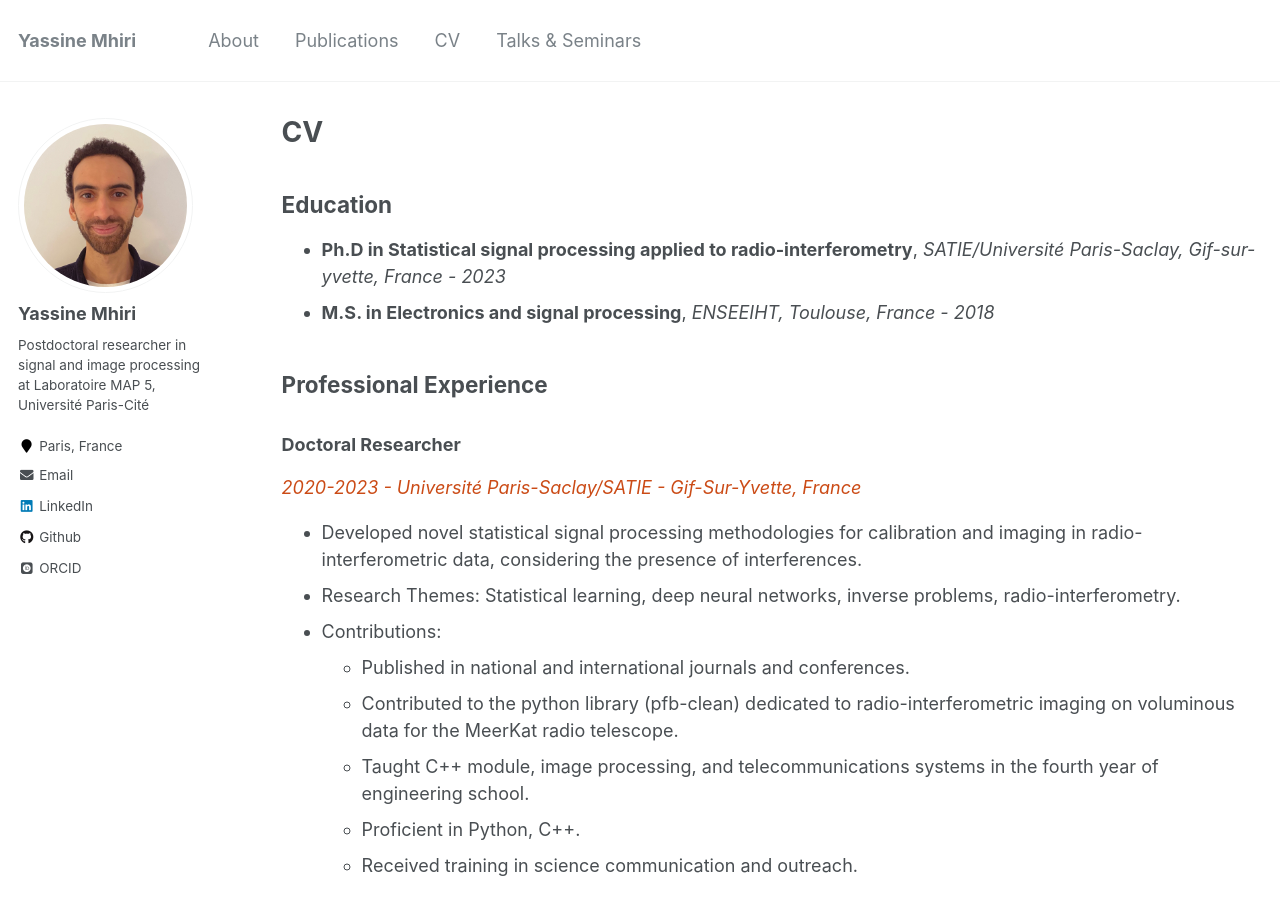
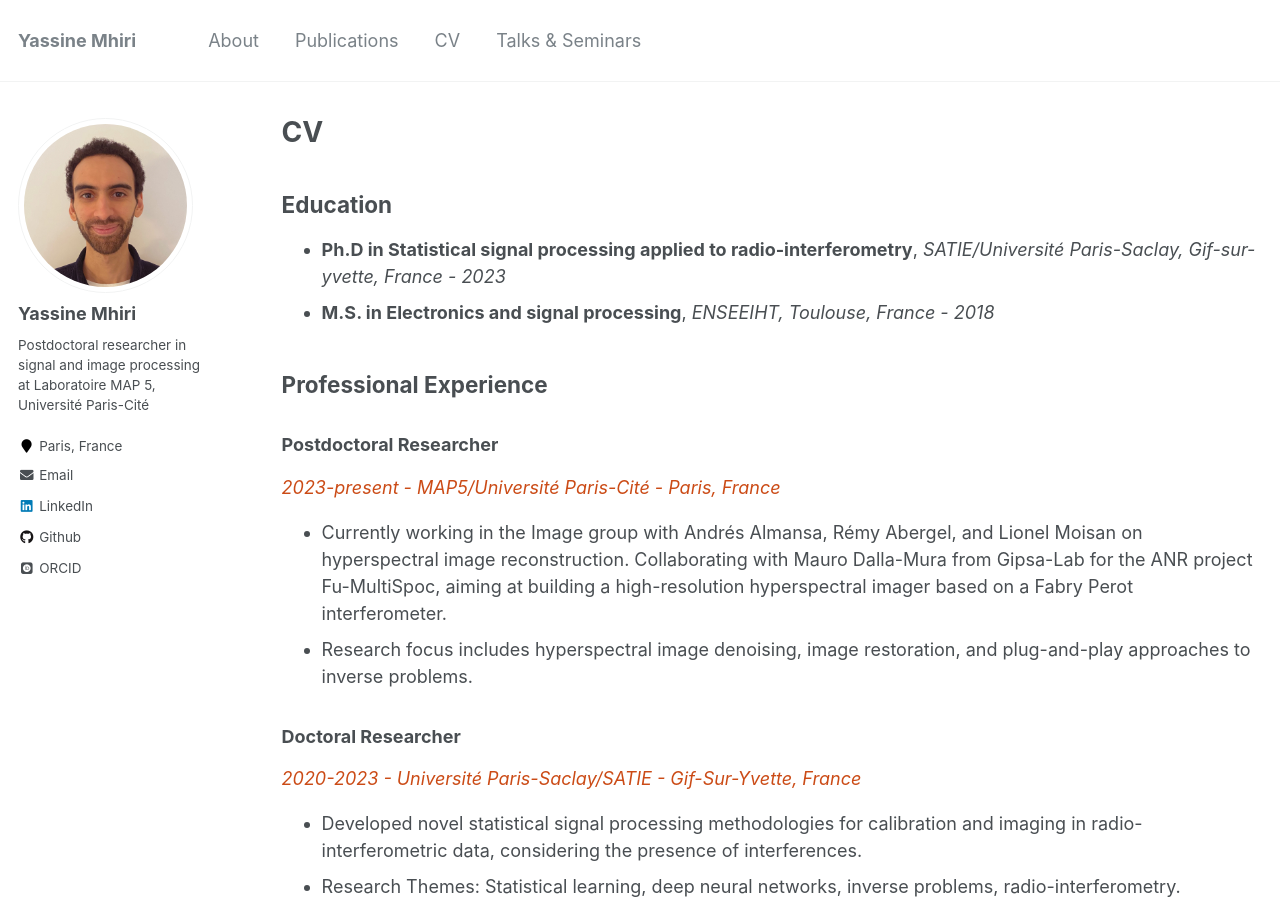
Before and after one commit to y-mhiri/y-mhiri.github.io, a Jekyll site: the page built from _pages/cv.md, in a window 1280 px wide and 900 px high. Built offline with Jekyll 4.4.1, drawn with Linux system fonts in a browser that asks for light colours; some web fonts are replaced.

Commit message:
up to date cv

```diff
--- a/_pages/cv.md
+++ b/_pages/cv.md
@@ -14,6 +14,11 @@ redirect_from:
 * **M.S. in Electronics and signal processing**, *ENSEEIHT, Toulouse, France - 2018*
 
 ## Professional Experience
+
+### Postdoctoral Researcher
+*2023-present - MAP5/Université Paris-Cité - Paris, France*
+- Currently working in the Image group with Andrés Almansa, Rémy Abergel, and Lionel Moisan on hyperspectral image reconstruction. Collaborating with Mauro Dalla-Mura from Gipsa-Lab for the ANR project Fu-MultiSpoc, aiming at building a high-resolution hyperspectral imager based on a Fabry Perot interferometer.
+- Research focus includes hyperspectral image denoising, image restoration, and plug-and-play approaches to inverse problems.
 
 ### Doctoral Researcher
 *2020-2023 - Université Paris-Saclay/SATIE - Gif-Sur-Yvette, France*
```
